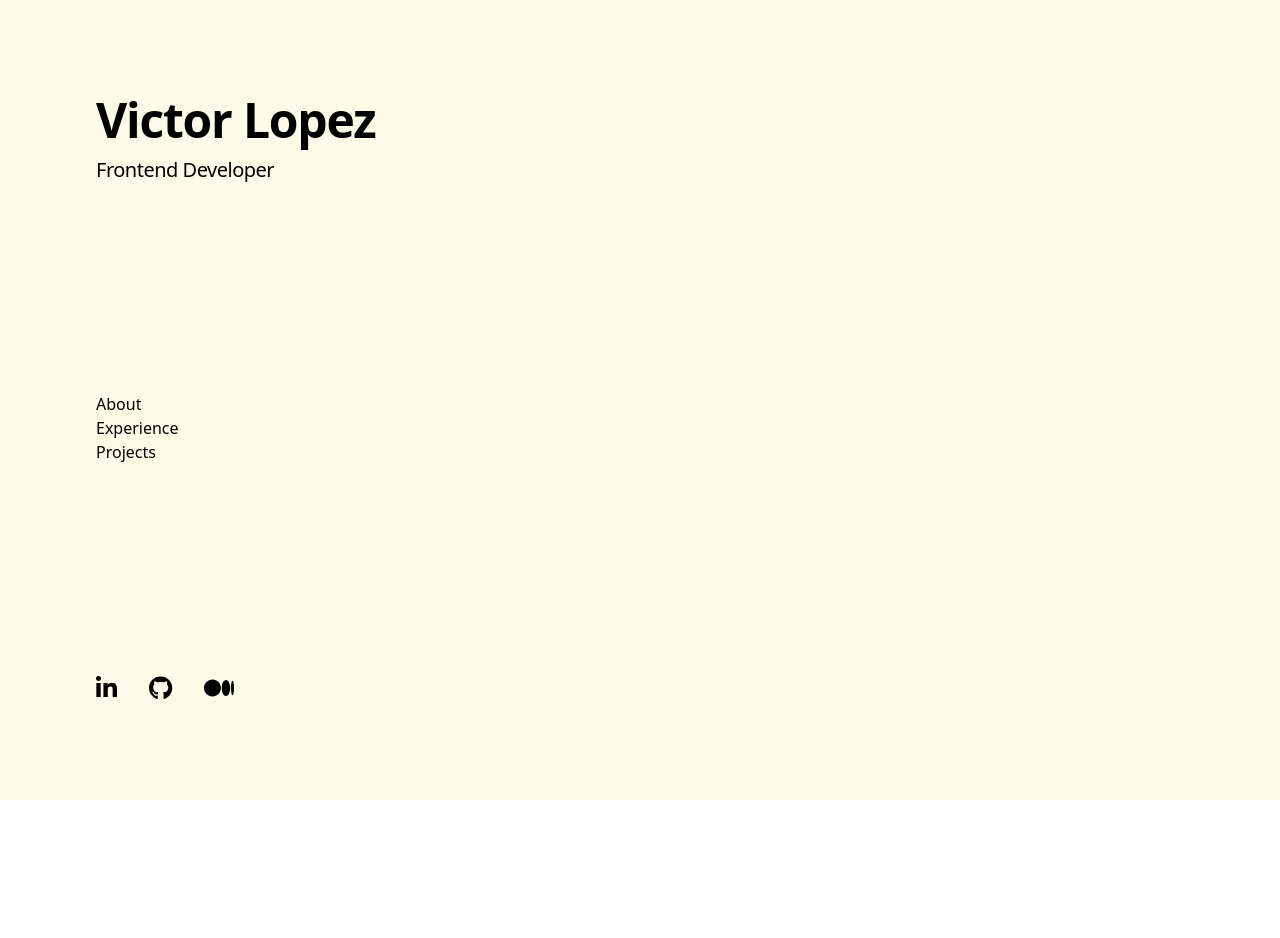
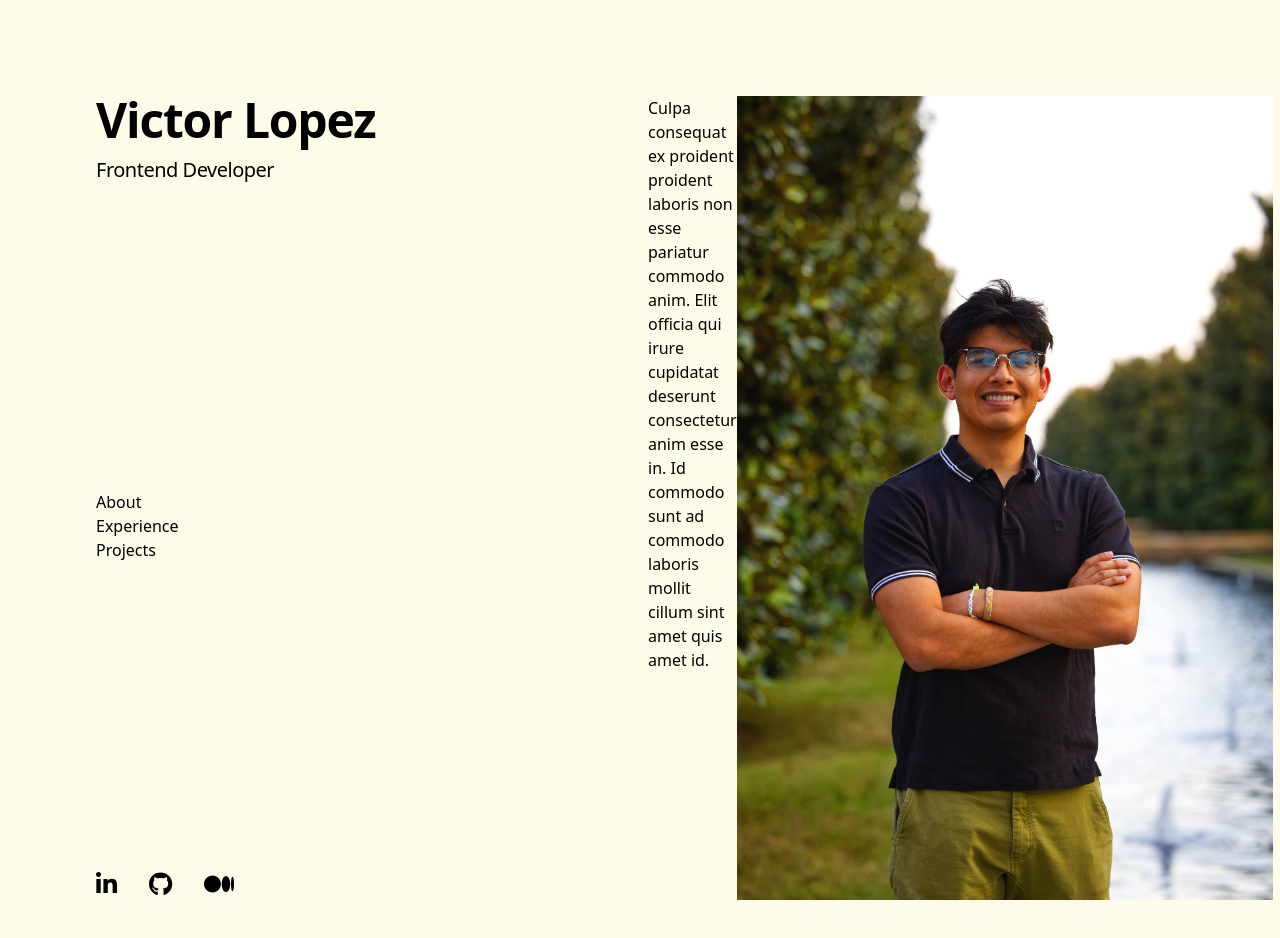
Before and after one commit to victora-lopez/portfolio, a React (Create React App) app: page / in a window 1280 px wide. Shown: the top 938 px of the page. Before the commit the page ends 800 px from the top, so only its background shows below. Built offline with nearby package versions, Linux system fonts and the light colour scheme.

Commit message:
Add Main Content component and About section
Added the basic stuff for both and need to
style it to make it look nice. Also need to
learn how to adjust image size in react.

```diff
--- /dev/null
+++ b/src/Components/About.js
@@ -0,0 +1,13 @@
+import React from "react";
+import pfp from "../images/pfp.jpg";
+
+function About() {
+    return(
+        <section className="flex ">
+            <p>Culpa consequat ex proident proident laboris non esse pariatur commodo anim. Elit officia qui irure cupidatat deserunt consectetur anim esse in. Id commodo sunt ad commodo laboris mollit cillum sint amet quis amet id.</p>
+            <img src={pfp}/>
+        </section>
+    )
+}
+
+export default About
--- a/src/Components/App.js
+++ b/src/Components/App.js
@@ -1,10 +1,12 @@
 import Sidebar from './Sidebar';
+import Main from './Main';
 
 function App() {
   return (
     <div className='mx-auto min-h-screen max-w-screen-xl px-6 py-12 md:px-12 md:py-20 lg:px-24 lg:py-0'>
       <div className='lg:flex lg:justify-between lg:gap-4'>
         <Sidebar />
+        <Main />
       </div>
     </div>
   );
--- /dev/null
+++ b/src/Components/Main.js
@@ -0,0 +1,13 @@
+import React from "react";
+import About from "./About";
+
+function Main(){
+    return(
+        <main className="pt-24 lg:w-1/2 lg:py-24">
+            <About />
+
+        </main>
+    )
+}
+
+export default Main
```
Also changed, not shown: src/images/pfp.jpg (added).
